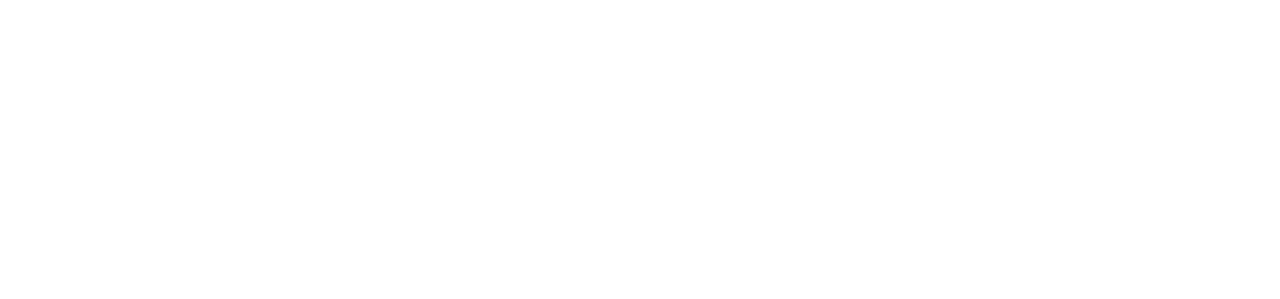
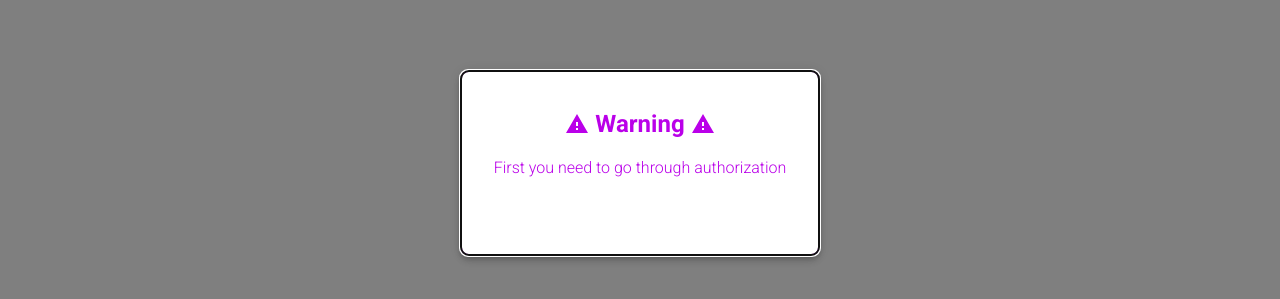
Before and after one commit to denlebedenko/bookShop_react-angular_nest.js, a React (Create React App) app in the folder frontend/: page /cart in a window 1280 px wide. Before the commit this address led to /. Shown: the part 237-536 px from the top of the page. Built offline with nearby package versions, Linux system fonts and the light colour scheme; no server answers.

Commit message:
change modal-auth styles

```diff
--- /dev/null
+++ b/frontend/src/components/auth/auth.scss
@@ -0,0 +1,12 @@
+.makeStyles-paper-220 .MuiButton-label {
+    color: rgb(186, 0, 233);
+}
+
+.warning_icon {
+    position: relative;
+    top: 4px;
+}
+
+h2 {
+    text-align: center;
+}
--- /dev/null
+++ b/frontend/src/components/auth/modal-auth.tsx
@@ -0,0 +1,69 @@
+import React from 'react';
+import { makeStyles, Theme, createStyles } from '@material-ui/core/styles';
+import Modal from '@material-ui/core/Modal';
+import Backdrop from '@material-ui/core/Backdrop';
+import Fade from '@material-ui/core/Fade';
+import SignIn from './signin';
+import Registrer from './registrer';
+import './auth.scss'
+import { Grid } from '@material-ui/core';
+import WarningIcon from '@material-ui/icons/Warning';
+
+const useStyles = makeStyles((theme: Theme) =>
+  createStyles({
+    modal: {
+      display: 'flex',
+      alignItems: 'center',
+      justifyContent: 'center',
+    },
+    paper: {
+      fontWeight: 300,
+      color: 'rgb(186, 0, 233)',
+      backgroundColor: theme.palette.background.paper,
+      border: '2px solid rgb(186, 0, 233)',
+      boxShadow: theme.shadows[5],
+      padding: theme.spacing(2, 4, 3),
+      borderRadius: '8px',
+    },
+    btn: {
+        color: 'black',
+    },
+  }),
+);
+
+export default function ModalAuth() {
+  const classes = useStyles();
+  const [open, setOpen] = React.useState(true);
+
+  const handleClose = () => {
+    setOpen(false);
+  };
+
+  return (
+    <div>
+      <Modal
+        aria-labelledby="transition-modal-title"
+        aria-describedby="transition-modal-description"
+        className={classes.modal}
+        open={open}
+        onClose={handleClose}
+        closeAfterTransition
+        BackdropComponent={Backdrop}
+        BackdropProps={{
+          timeout: 500,
+        }}
+      >
+        <Fade in={open}>
+          <div className={classes.paper}>
+            <h2 id="transition-modal-title"><WarningIcon className="warning_icon"/> Warning <WarningIcon className="warning_icon"/></h2>
+            <p id="transition-modal-description">First you need to go through authorization</p>
+            <Grid container justify="center">
+                <SignIn />
+                <Registrer/>
+            </Grid>
+          </div>
+        </Fade>
+      </Modal>
+    </div>
+  );
+}
--- a/frontend/src/components/auth/private-router.tsx
+++ b/frontend/src/components/auth/private-router.tsx
@@ -2,6 +2,7 @@
 import { Redirect, Route, RouteProps } from 'react-router-dom';
 import TokenStorage from '../../services/token.storage';
 import { connect } from 'react-redux';
+import ModalAuth from './modal-auth';
 
 const tokenStorage = new TokenStorage();
 
@@ -16,7 +17,7 @@
 
     const isloggedin = tokenStorage.loggedIn(token);
 
-    return  <Route {...rest} render = { props => isloggedin ? <Component {...props}/> : <Redirect to="/"/> } />
+    return  <Route {...rest} render = { props => isloggedin ? <Component {...props}/> : <ModalAuth/> } />
 };
 
 
--- a/frontend/src/components/auth/registrer.tsx
+++ b/frontend/src/components/auth/registrer.tsx
@@ -74,16 +74,16 @@
               <Grid container direction="column" justify="center">
                 <h2 className="form_title">Please fill forms</h2>
                 <FormControl className={classes.formControl}>
-                    <InputLabel htmlFor="email">Email</InputLabel>
-                    <Input id="email" onChange={handleChange} name="email"/>
+                    <InputLabel >Email</InputLabel>
+                    <Input onChange={handleChange} name="email"/>
                   </FormControl>
                   <FormControl className={classes.formControl}>
-                    <InputLabel htmlFor="password">Password</InputLabel>
-                    <Input id="password" onChange={handleChange} type="password" name="password" />
+                    <InputLabel >Password</InputLabel>
+                    <Input onChange={handleChange} type="password" name="password" />
                   </FormControl>
                   <FormControl className={classes.formControl}>
-                    <InputLabel htmlFor="username">Name</InputLabel>
-                    <Input id="username" onChange={handleChange} type="text" name="username" />
+                    <InputLabel >Name</InputLabel>
+                    <Input onChange={handleChange} type="text" name="username" />
                   </FormControl>
                   <Grid container justify="space-around">
                     <Button variant="contained" color="primary" className={classes.button} onClick={registerUser}>
--- a/frontend/src/components/auth/signin.tsx
+++ b/frontend/src/components/auth/signin.tsx
@@ -91,12 +91,12 @@
               <Grid container direction="column" justify="center">
                 <h2 className="form_title">Please fill forms</h2>
                 <FormControl className={classes.formControl}>
-                    <InputLabel htmlFor="component-simple">Name</InputLabel>
-                    <Input id="component-simple" onChange={handleChange} name="username" required/>
+                    <InputLabel>Name</InputLabel>
+                    <Input onChange={handleChange} name="username" required/>
                   </FormControl>
                   <FormControl className={classes.formControl}>
-                    <InputLabel htmlFor="component-simple">Password</InputLabel>
-                    <Input id="component-simples" onChange={handleChange} type="password" name="password" required />
+                    <InputLabel >Password</InputLabel>
+                    <Input  onChange={handleChange} type="password" name="password" required />
                   </FormControl>
                   <Grid container justify="space-around">
                     <Button variant="contained" color="primary" className={classes.button} onClick={loginUser}>
```
